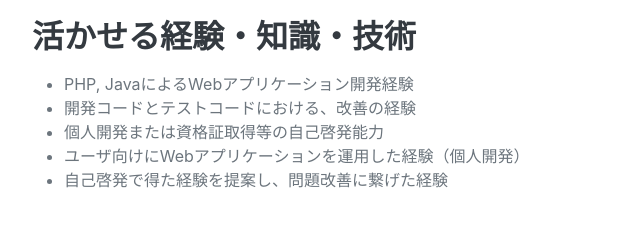
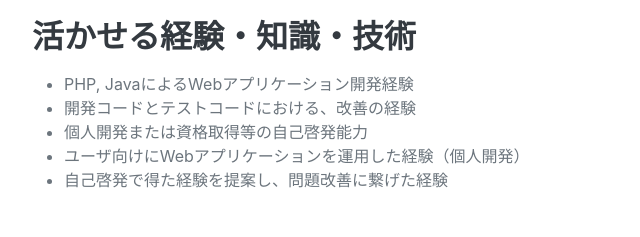
Before and after one commit to bittap/resume, a website: page src/pug/index.pug in a window 1280 px wide. Shown: the part 2120-2357 px from the top of the page, 288-928 px from the left. Drawn offline with nearby package versions, Linux system fonts and the light colour scheme; files that its build step writes are made by us from their sources; files whose address does not match are found by name.

Commit message:
誤字を修正 ・資格証 -> 資格に修正

```diff
--- a/src/pug/index.pug
+++ b/src/pug/index.pug
@@ -107,7 +107,7 @@
                     ul.mb-5
                         li PHP, JavaによるWebアプリケーション開発経験
                         li 開発コードとテストコードにおける、改善の経験
-                        li 個人開発または資格証取得等の自己啓発能力
+                        li 個人開発または資格取得等の自己啓発能力
                         li ユーザ向けにWebアプリケーションを運用した経験（個人開発）
                         li 自己啓発で得た経験を提案し、問題改善に繋げた経験
 
```
Also changed, not shown: dist/index.html, 4 other files.
